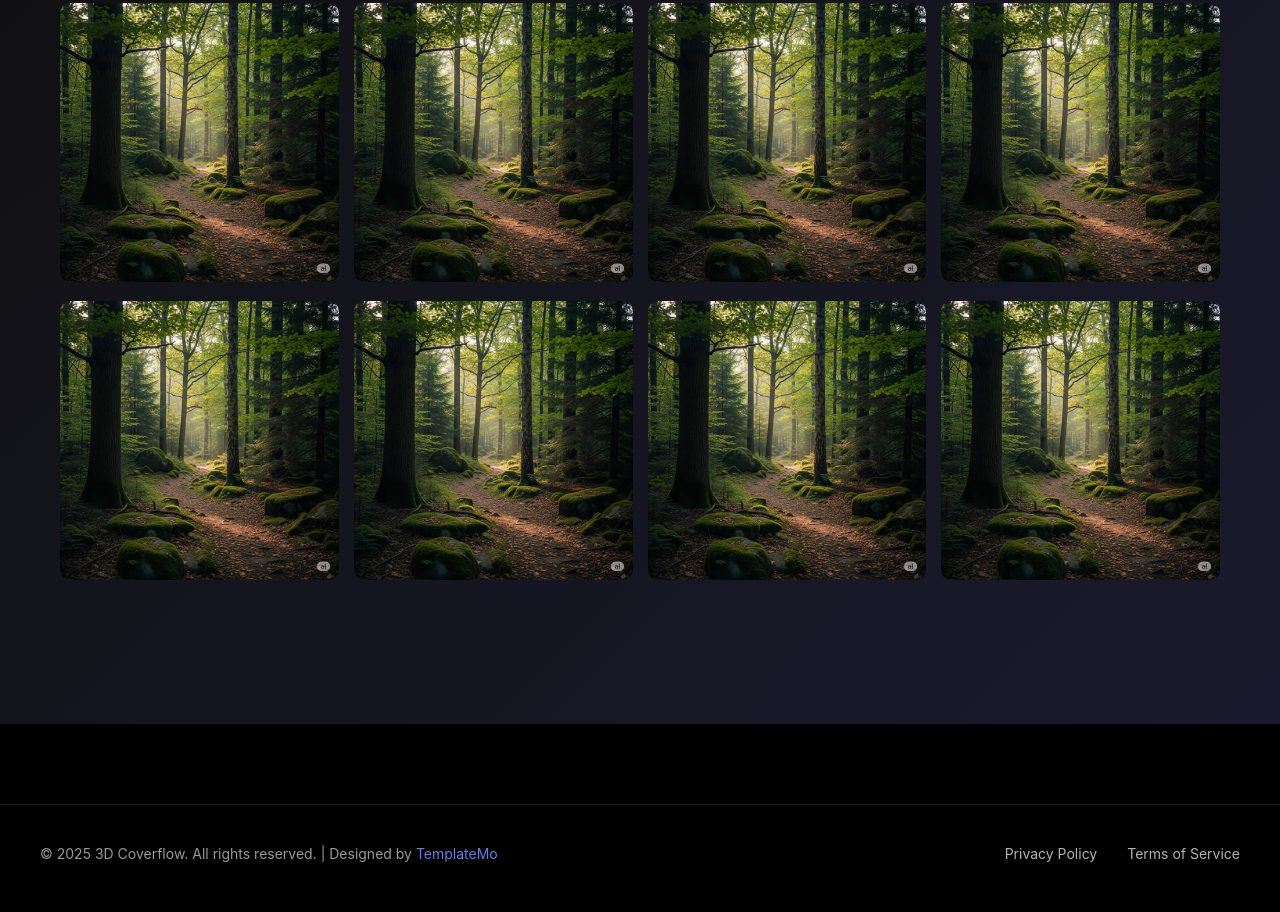
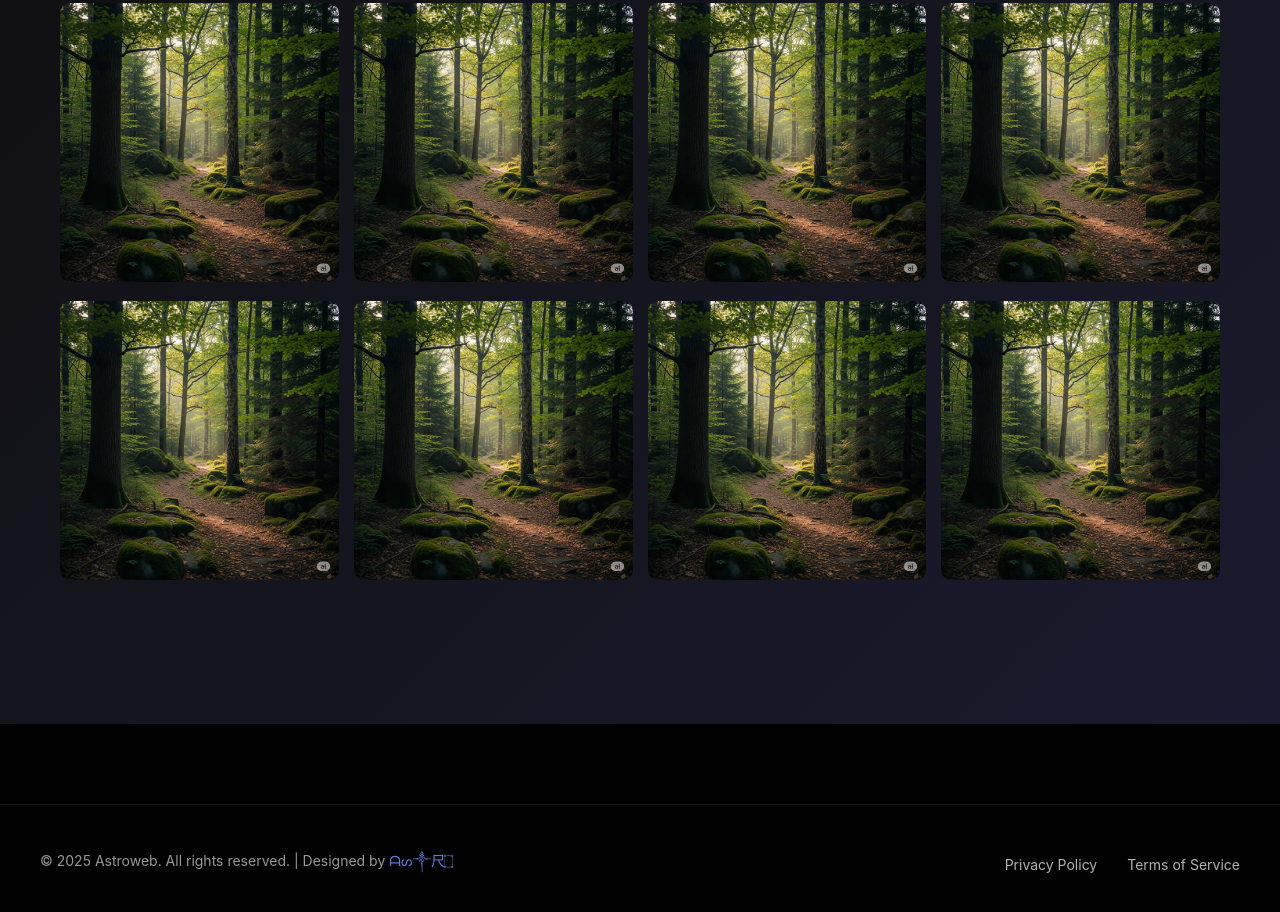
Before and after one commit to AstroWebPages/fotos, a plain HTML site: page index.html in a window 1280 px wide. Shown: the part 1112-2024 px from the top of the page. Drawn offline with Linux system fonts and the light colour scheme.

Commit message:
Add files via upload

```diff
--- a/index.html
+++ b/index.html
@@ -272,7 +272,7 @@ https://templatemo.com/tm-595-3d-coverflow
     <footer class="footer">
         <div class="footer-content">
             <div class="footer-copyright">
-                © 2025 3D Coverflow. All rights reserved. | Designed by <a href="https://templatemo.com" target="_blank" rel="noopener noreferrer">TemplateMo</a>
+                © 2025 Astroweb. All rights reserved. | Designed by <a href="https://astroweb.store/" target="_blank" rel="noopener noreferrer">ᗩᔕ༒尺۝</a>
             </div>
             <div class="footer-links">
                 <a href="#privacy" onclick="event.preventDefault(); alert('Privacy Policy page would go here');">Privacy Policy</a>
```
